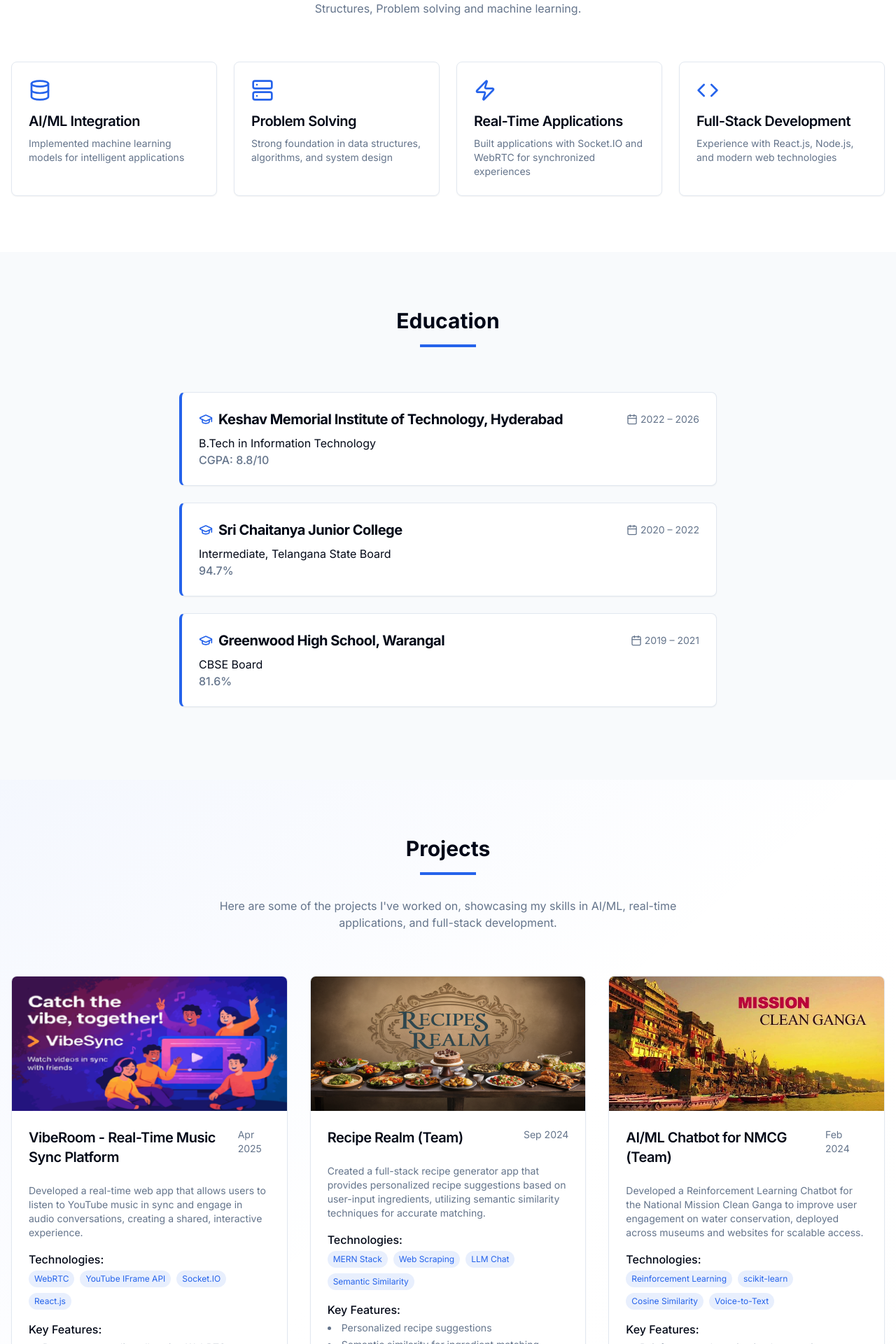
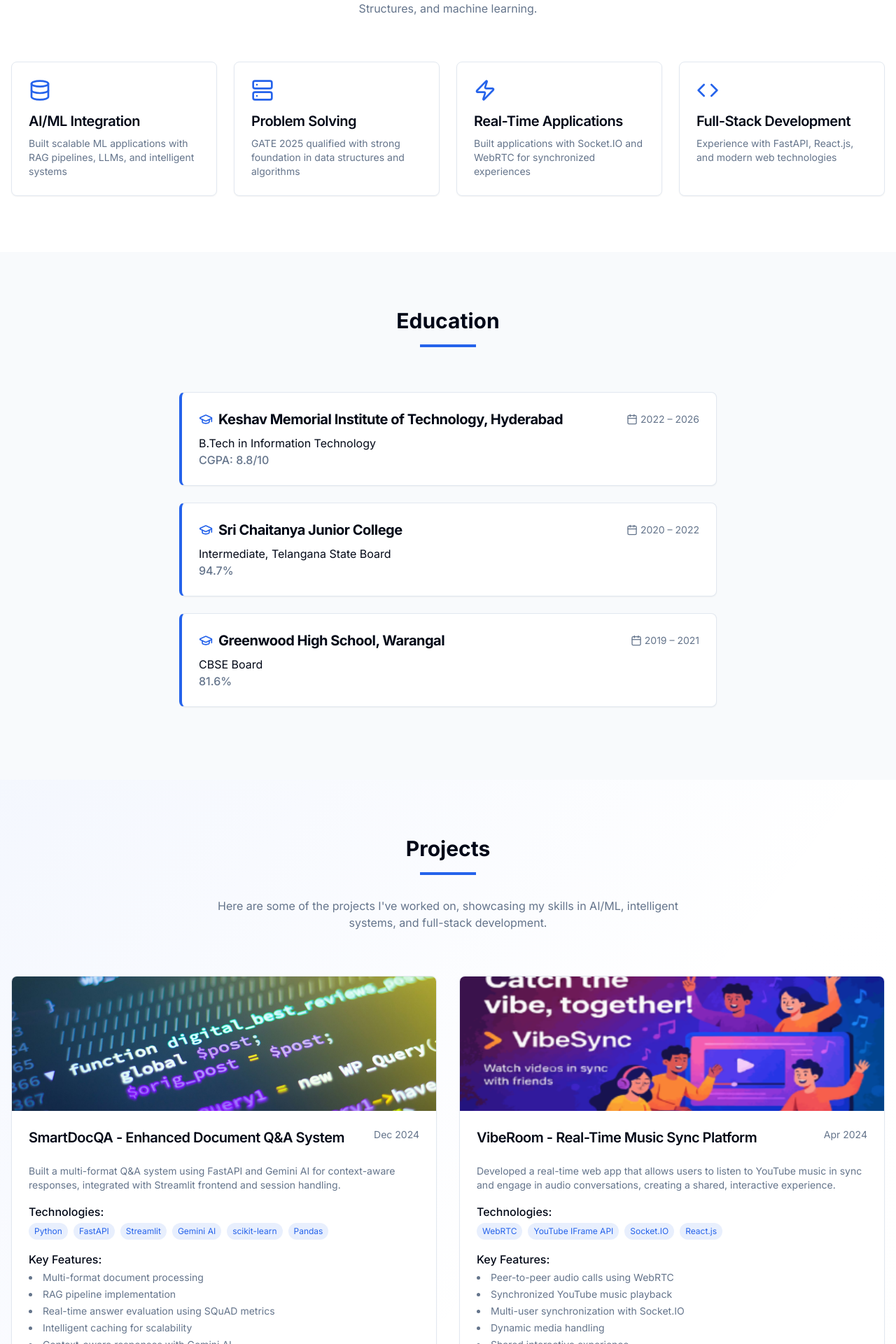
Before and after one commit to Sripad1003/portfolio, a Next.js app: page / in a window 1280 px wide. Shown: the part 880-2800 px from the top of the page at 70% size. Built offline with nearby package versions, Linux system fonts and the light colour scheme.

Commit message:
feat: update portfolio with new achievements and projects
Add SmartDocQA project and GATE achievement; reorder skills; enhance about section; improve project layout; align professional summary.

Co-authored-by: Chilivery Sripad <139944072+Sripad1003@users.noreply.github.com>

```diff
--- a/components/about.tsx
+++ b/components/about.tsx
@@ -29,13 +29,13 @@ const About = () => {
     {
       icon: <Database className="h-8 w-8 text-primary" />,
       title: "AI/ML Integration",
-      description: "Implemented machine learning models for intelligent applications",
+      description: "Built scalable ML applications with RAG pipelines, LLMs, and intelligent systems",
       delay: "delay-100",
     },
     {
       icon: <Server className="h-8 w-8 text-primary" />,
       title: "Problem Solving",
-      description: "Strong foundation in data structures, algorithms, and system design",
+      description: "GATE 2025 qualified with strong foundation in data structures and algorithms",
       delay: "delay-200",
     },
     {
@@ -47,7 +47,7 @@ const About = () => {
     {
       icon: <Code className="h-8 w-8 text-primary" />,
       title: "Full-Stack Development",
-      description: "Experience with React.js, Node.js, and modern web technologies",
+      description: "Experience with FastAPI, React.js, and modern web technologies",
       delay: "delay-400",
     },
   ]
@@ -66,9 +66,9 @@ const About = () => {
         >
           <h2 className="text-3xl font-bold mb-4 section-heading">About Me</h2>
           <p className="max-w-2xl mx-auto text-muted-foreground">
-            Computer Science undergraduate with hands-on experience in AI/ML, real-time web applications, and full-stack
-            development. Proven ability to build intelligent chatbots, recommendation engines, and synced media apps.
-            Skilled in Python, Java, C, Data Structures, Problem solving and machine learning.
+            Computer Science undergraduate with a focus on AI/ML, intelligent systems, and full-stack development. GATE
+            2025 qualified with proven ability to build scalable, real-world ML applications using cutting-edge
+            technologies. Skilled in Python, Java, C++, Data Structures, and machine learning.
           </p>
         </div>
 
--- a/components/certifications.tsx
+++ b/components/certifications.tsx
@@ -1,4 +1,4 @@
-import { Award, ExternalLink, Trophy, Code, Star } from "lucide-react"
+import { Award, ExternalLink, Trophy, Code, Star, GraduationCap } from "lucide-react"
 import { Card, CardContent, CardHeader, CardTitle } from "@/components/ui/card"
 import Link from "next/link"
 
@@ -25,6 +25,11 @@ const Certifications = () => {
   ]
 
   const achievements = [
+    {
+      title: "GATE 2025 (CS) Qualified",
+      description: "Score: 456, AIR: 9703, Top 5.68% nationwide",
+      icon: <GraduationCap className="h-6 w-6 text-blue-500" />,
+    },
     {
       title: "NCAT 2025 (Naukri Campus)",
       description: "All India Rank: 24,811",
--- a/components/projects.tsx
+++ b/components/projects.tsx
@@ -29,8 +29,26 @@ const Projects = () => {
 
   const projectsData = [
     {
+      title: "SmartDocQA - Enhanced Document Q&A System",
+      date: "Dec 2024",
+      description:
+        "Built a multi-format Q&A system using FastAPI and Gemini AI for context-aware responses, integrated with Streamlit frontend and session handling.",
+      technologies: ["Python", "FastAPI", "Streamlit", "Gemini AI", "scikit-learn", "Pandas"],
+      features: [
+        "Multi-format document processing",
+        "RAG pipeline implementation",
+        "Real-time answer evaluation using SQuAD metrics",
+        "Intelligent caching for scalability",
+        "Context-aware responses with Gemini AI",
+      ],
+      demoLink: "",
+      sourceLink: "https://github.com/Sripad1003/smartdocqa",
+      image: "/projects/smartdoc.jpg",
+      delay: "delay-100",
+    },
+    {
       title: "VibeRoom - Real-Time Music Sync Platform",
-      date: "Apr 2025",
+      date: "Apr 2024",
       description:
         "Developed a real-time web app that allows users to listen to YouTube music in sync and engage in audio conversations, creating a shared, interactive experience.",
       technologies: ["WebRTC", "YouTube IFrame API", "Socket.IO", "React.js"],
@@ -44,14 +62,14 @@ const Projects = () => {
       demoLink: "https://viberoom-aimw.onrender.com/",
       sourceLink: "https://github.com/Sripad1003/viberoom",
       image: "/projects/viberoom.png",
-      delay: "delay-100",
+      delay: "delay-200",
     },
     {
       title: "Recipe Realm (Team)",
       date: "Sep 2024",
       description:
-        "Created a full-stack recipe generator app that provides personalized recipe suggestions based on user-input ingredients, utilizing semantic similarity techniques for accurate matching.",
-      technologies: ["MERN Stack", "Web Scraping", "LLM Chat", "Semantic Similarity"],
+        "Created a recipe generator app using semantic similarity to suggest personalized meals from user-input ingredients, with conversational LLM-powered chatbot.",
+      technologies: ["Python", "MongoDB", "React", "Express", "LLMs", "Web Scraping"],
       features: [
         "Personalized recipe suggestions",
         "Semantic similarity for ingredient matching",
@@ -62,25 +80,25 @@ const Projects = () => {
       demoLink: "",
       sourceLink: "https://github.com/Sripad1003/recipe-realm",
       image: "/projects/recipe-realm.png",
-      delay: "delay-200",
+      delay: "delay-300",
     },
     {
       title: "AI/ML Chatbot for NMCG (Team)",
       date: "Feb 2024",
       description:
-        "Developed a Reinforcement Learning Chatbot for the National Mission Clean Ganga to improve user engagement on water conservation, deployed across museums and websites for scalable access.",
-      technologies: ["Reinforcement Learning", "scikit-learn", "Cosine Similarity", "Voice-to-Text"],
+        "Developed an AI chatbot using Reinforcement Learning and Cosine Similarity for India's National Mission Clean Ganga initiative with natural conversations via voice-to-text.",
+      technologies: ["Python", "Flask", "scikit-learn", "NLTK", "HTML", "CSS", "Render"],
       features: [
         "Reinforcement Learning implementation",
         "Cosine Similarity for intent recognition",
         "Voice-to-text support",
-        "Deployed across museums and websites",
-        "Water conservation awareness focus",
+        "Contextual memory for conversations",
+        "Interactive educational content delivery",
       ],
       demoLink: "https://nmcg-chatbot.onrender.com",
       sourceLink: "https://github.com/Sripad1003/nmcg-chatbot",
       image: "/projects/nmcg-chatbot.jpg",
-      delay: "delay-300",
+      delay: "delay-400",
     },
   ]
 
@@ -95,12 +113,12 @@ const Projects = () => {
         >
           <h2 className="text-3xl font-bold mb-4 section-heading">Projects</h2>
           <p className="max-w-2xl mx-auto text-muted-foreground">
-            Here are some of the projects I've worked on, showcasing my skills in AI/ML, real-time applications, and
+            Here are some of the projects I've worked on, showcasing my skills in AI/ML, intelligent systems, and
             full-stack development.
           </p>
         </div>
 
-        <div className="grid grid-cols-1 md:grid-cols-2 lg:grid-cols-3 gap-8">
+        <div className="grid grid-cols-1 md:grid-cols-2 gap-8">
           {projectsData.map((project, index) => (
             <Card
               key={index}
@@ -158,7 +176,7 @@ const Projects = () => {
                     <Button
                       variant="outline"
                       size="sm"
-                      className="flex items-center hover:scale-105 transition-transform duration-300"
+                      className="flex items-center hover:scale-105 transition-transform duration-300 bg-transparent"
                     >
                       <ExternalLink className="mr-1 h-4 w-4" /> Live Demo
                     </Button>
@@ -169,7 +187,7 @@ const Projects = () => {
                     <Button
                       variant="outline"
                       size="sm"
-                      className="flex items-center hover:scale-105 transition-transform duration-300"
+                      className="flex items-center hover:scale-105 transition-transform duration-300 bg-transparent"
                     >
                       <Github className="mr-1 h-4 w-4" /> Source Code
                     </Button>
--- a/components/skills.tsx
+++ b/components/skills.tsx
@@ -24,42 +24,44 @@ const Skills = () => {
     {
       category: "Languages",
       skills: [
-        { name: "Python", level: 85 },
-        { name: "Java", level: 90 },
-        { name: "C", level: 85 },
+        { name: "Python", level: 90 },
+        { name: "Java", level: 85 },
         { name: "C++", level: 80 },
+        { name: "C", level: 80 },
+        { name: "JavaScript", level: 75 },
       ],
       delay: "delay-200",
     },
     {
       category: "AI/ML & Tools",
       skills: [
-        { name: "scikit-learn", level: 75 },
-        { name: "TensorFlow", level: 65 },
-        { name: "Flask", level: 75 },
-        { name: "Git", level: 90 },
-        { name: "Postman", level: 85 },
+        { name: "scikit-learn", level: 80 },
+        { name: "Hugging Face LLMs", level: 75 },
+        { name: "NLTK", level: 75 },
+        { name: "Pandas", level: 85 },
+        { name: "NumPy", level: 80 },
       ],
       delay: "delay-300",
+    },
+    {
+      category: "Web Development",
+      skills: [
+        { name: "Flask", level: 80 },
+        { name: "FastAPI", level: 75 },
+        { name: "React", level: 75 },
+        { name: "HTML/CSS", level: 85 },
+        { name: "WebRTC", level: 70 },
+      ],
+      delay: "delay-400",
     },
     {
       category: "Databases & Cloud",
       skills: [
         { name: "MongoDB", level: 80 },
         { name: "SQL", level: 75 },
+        { name: "GitHub", level: 90 },
         { name: "Render", level: 70 },
-        { name: "GitHub Pages", level: 85 },
-      ],
-      delay: "delay-400",
-    },
-    {
-      category: "Web Development",
-      skills: [
-        { name: "React.js", level: 85 },
-        { name: "HTML/CSS", level: 90 },
-        { name: "Node.js", level: 80 },
-        { name: "Express.js", level: 75 },
-        { name: "WebRTC", level: 80 },
+        { name: "Streamlit", level: 75 },
       ],
       delay: "delay-500",
     },
@@ -113,8 +115,8 @@ const Skills = () => {
         >
           <h2 className="text-3xl font-bold mb-4 section-heading">Technical Skills</h2>
           <p className="max-w-2xl mx-auto text-muted-foreground">
-            I have experience with a wide range of technologies and tools, allowing me to build comprehensive solutions
-            for various problems.
+            I have experience with a wide range of technologies and tools, allowing me to build comprehensive AI/ML
+            solutions and scalable applications for various problems.
           </p>
         </div>
 
```
Also changed, not shown: public/projects/smartdoc.jpg (added).
